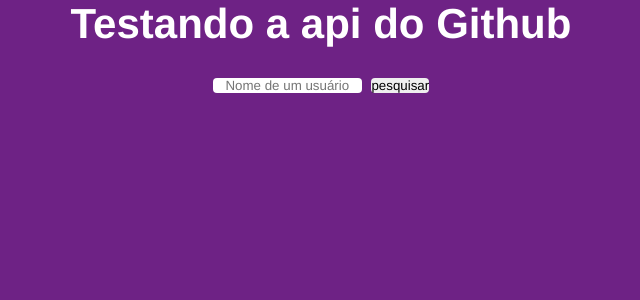
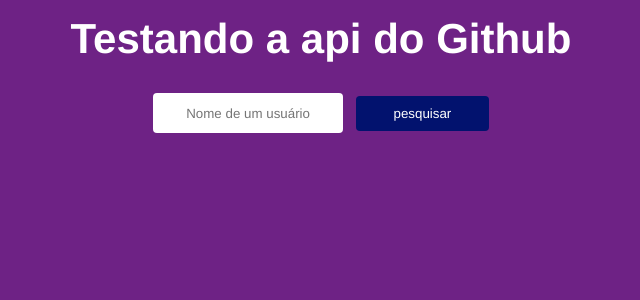
Before and after one commit to Dinos-s/Vue-Github-Finder, a Vue app: page / in a window 1280 px wide. Shown: the top 300 px of the page, without its empty margins (319-959 px from the left). Built offline with nearby package versions, Linux system fonts and the light colour scheme.

Commit message:
melhoranda os estilos

```diff
--- a/src/components/HelloWorld.vue
+++ b/src/components/HelloWorld.vue
@@ -22,6 +22,7 @@
 
 <style>
 h1 {
+  margin-top: 15px;
   text-align: center;
   color: rgb(255, 255, 255);
 }
--- a/src/components/Search.vue
+++ b/src/components/Search.vue
@@ -4,12 +4,12 @@
             <input type="text" v-model="user" placeholder="Nome de um usuário">
             <button @click="pesquisar">pesquisar</button>
         </div>
-        <h1 v-show="Iserro">Usuário não encontrado!</h1>
+        <h1 v-show="Iserro" class="erro">Usuário não encontrado!</h1>
         <div v-if="data" class="container">
             <h2>{{ data.name }}</h2>
             <p>{{ data.login }}</p>
             <a :href="data.html_url" target="_blank">
-                <img :src="data.avatar_url" :alt="data.login" >
+                <img :src="data.avatar_url" :alt="data.login">
             </a>
         </div>
         <Repos v-if="data" :user="data.login" />
@@ -58,12 +58,14 @@
     display: flex;
     flex-direction: row;
     justify-content: center;
-    gap: .6rem;
+    gap: .8rem;
 }
 
 .search input {
     border-radius: 4px;
     border: none;
+    width: 190px;
+    height: 40px;
     text-align: center;
 }
 
@@ -71,14 +73,43 @@
     border-radius: 4px;
     border: none;
     cursor: pointer;
+    margin-top: 3px;
+    width: 133px;
+    height: 35px;
+    align-items: center;
+    justify-content: center;
+    background-color: rgb(2, 18, 110);
+    color: #fff;
+}
+
+.search button:hover {
+    background-color: #5591eb;
+    transition: 1s;
+}
+
+.erro {
+    margin: 24px;
+    background-color: #c00b0b;
+    border-radius: 40px;
 }
 
 .container {
+    margin-top: 14px;
     display: flex;
     flex-direction: column;
 }
 
-.container img, a {
+.container img {
+    border: solid 2px #55b4eb
+}
+
+.container img:hover {
+    transition: .1s;
+    border: solid 5px #0ee04d
+}
+
+.container img,
+a {
     border-radius: 50%;
     width: 140px;
 }
```
Also changed, not shown: 2 other files (tests, documents, lock files or other folders).
